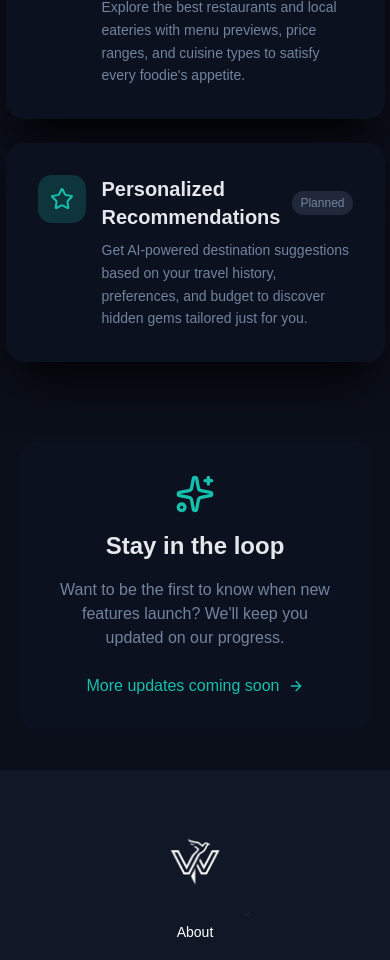
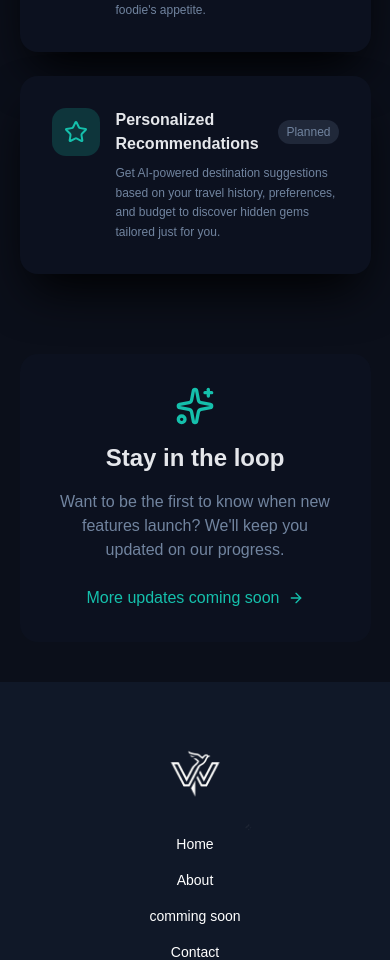
Before and after one commit to Muhamed-Essam18/Wanderly, a Next.js app: page /comming-soon in a window 390 px wide. Shown: the part 1020-1980 px from the top of the page. Built offline with nearby package versions, Linux system fonts and the light colour scheme.

Commit message:
UI-refines'

```diff
--- a/Components/Footer/Footer.tsx
+++ b/Components/Footer/Footer.tsx
@@ -15,20 +15,31 @@ const Footer = () => {
 
         <ul className="flex flex-col md:flex-row gap-4 text-sm  text-center">
           <li>
-            <a href="#" className="hover:text-primary transition-colors">
+            <a href="/" className="hover:text-primary transition-colors">
+              Home
+            </a>
+          </li>
+          <li>
+            <a href="/about" className="hover:text-primary transition-colors">
               About
             </a>
           </li>
           <li className="hidden md:block">|</li>
           <li>
-            <a href="" className="hover:text-primary transition-colors">
-              Upcoming Features
+            <a
+              href="/comming-soon"
+              className="hover:text-primary transition-colors"
+            >
+              comming soon
             </a>
           </li>
           <li className="hidden md:block">|</li>
           <li>
-            <a href="" className="hover:text-primary transition-colors">
-              Meet The Developer
+            <a
+              href="https://essam-portfolio-nine.vercel.app/"
+              className="hover:text-primary transition-colors"
+            >
+              Contact
             </a>
           </li>
         </ul>
--- a/Components/Navbar/Navbar.tsx
+++ b/Components/Navbar/Navbar.tsx
@@ -61,16 +61,16 @@ export default function Navbar() {
         </Link>
       </li>
       <li id="contact" className={`hover:text-primary cursor-pointer`}>
-        <Link
+        <a
           className={`hover:text-primary cursor-pointer transition text-[15px] ${
             isActive("/contact")
               ? "bg-primary/20 text-primary rounded-lg px-3 py-2   "
               : "text-text-primary"
           }`}
-          href="Contat"
+          href="https://essam-portfolio-nine.vercel.app/"
         >
           Contact
-        </Link>
+        </a>
       </li>
     </ul>
   );
--- a/app/comming-soon/page.tsx
+++ b/app/comming-soon/page.tsx
@@ -41,7 +41,7 @@ const upcomingFeatures = [
 
 const ComingSoon = () => {
   return (
-    <div className="min-h-screen bg-background w-[90%] m-auto">
+    <div className="min-h-screen bg-background w-[90%] md:w-full m-auto flex flex-col justify-center items-center">
       <div className="container pt-10 pb-10 ">
         <motion.section
           initial={{ opacity: 0, x: -50 }}
@@ -67,7 +67,7 @@ const ComingSoon = () => {
           className=" pb-20"
         >
           <div className="grid md:grid-cols-2 gap-6 justify-center ">
-            {upcomingFeatures.map((feature, index) => (
+            {upcomingFeatures.map((feature) => (
               <div
                 key={feature.title}
                 className="bg-surface rounded-2xl shadow-2xl shadow-black p-8 group hover:border-primary/30 "
@@ -78,11 +78,11 @@ const ComingSoon = () => {
                   </div>
                   <div className="flex-1">
                     <div className="flex items-center gap-3 mb-2">
-                      <h3 className="font-display text-xl font-semibold text-text-primary">
+                      <h3 className="font-display text-md md:text-xl font-semibold text-text-primary">
                         {feature.title}
                       </h3>
                       <span
-                        className={`text-xs px-2 py-1 rounded-full font-medium ${
+                        className={`text-xs px-2 py-1 rounded-full  ${
                           feature.status === "In Development"
                             ? "bg-primary/20 text-primary"
                             : feature.status === "Coming Soon"
@@ -93,7 +93,7 @@ const ComingSoon = () => {
                         {feature.status}
                       </span>
                     </div>
-                    <p className="text-text-muted text-sm leading-relaxed">
+                    <p className="text-text-muted text-xs md:text-sm leading-relaxed">
                       {feature.description}
                     </p>
                   </div>
```
